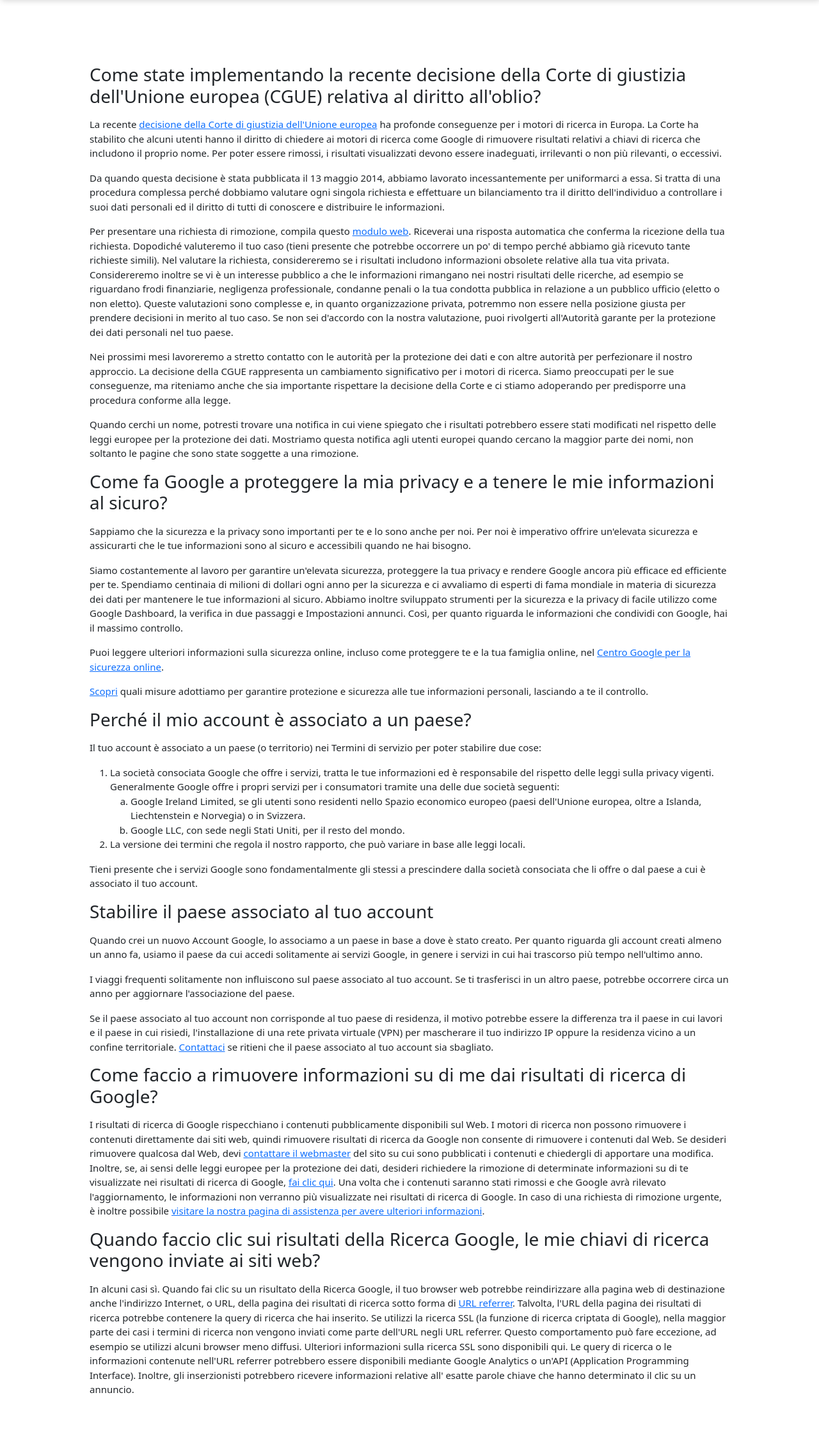
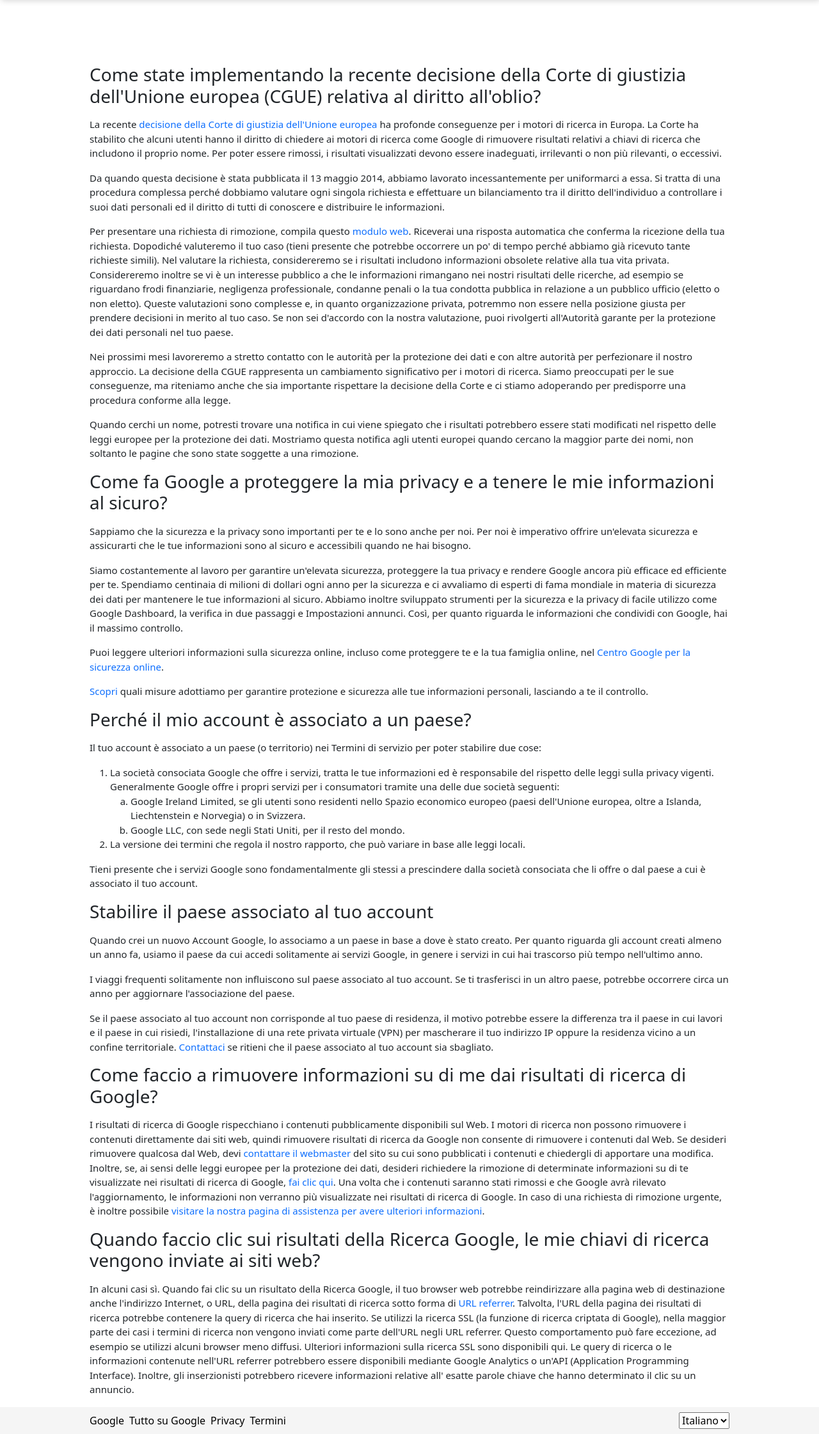
Before and after one commit to Simichus/php-google-faq, a PHP site: page / in a window 1280 px wide. Shown: the part 100-2341 px from the top of the page at 64% size. Before the commit the page ends 2277 px from the top, so only its background shows below. Run offline with PHP 8.4, Linux system fonts and the light colour scheme.

Commit message:
Aggiunto footer

```diff
--- a/css/style.css
+++ b/css/style.css
@@ -23,7 +23,7 @@ header div a:hover {
   text-decoration: underline;
 }
 
-header ul {
+ul {
   list-style-type: none;
 }
 
@@ -52,11 +52,23 @@ header ul li a:hover,
   color: rgb(0, 162, 255);
 }
 
-main {
+main,
+footer > div {
   max-width: 1000px;
   margin-left: auto;
   margin-right: auto;
+}
+
+main {
   margin-top: 200px;
+}
+
+main a {
+  text-decoration: none;
+}
+
+main a:hover {
+  text-decoration: none;
 }
 
 main div {
@@ -66,3 +78,12 @@ main div {
 .letters {
   list-style-type: lower-alpha;
 }
+
+footer {
+  background-color: #f5f5f5;
+}
+
+footer ul li a {
+  color: black;
+  text-decoration: none;
+}
--- a/index.php
+++ b/index.php
@@ -104,6 +104,20 @@ $faqs = [
         <?php } ?>
     </main>
 
+    <footer>
+        <div class="d-flex justify-content-between align-items-center py-2">
+            <ul class="ps-0 d-flex align-items-center mb-0">
+                <li class="me-2"><a href="">Google</a></li>
+                <li class="me-2"><a href="">Tutto su Google</a></li>
+                <li class="me-2"><a href="">Privacy</a></li>
+                <li><a href="">Termini</a></li>
+            </ul>
+            <select name="language">
+                <option value="it">Italiano</option>
+            </select>
+        </div>
+
+    </footer>
 </body>
 
 </html>
```
